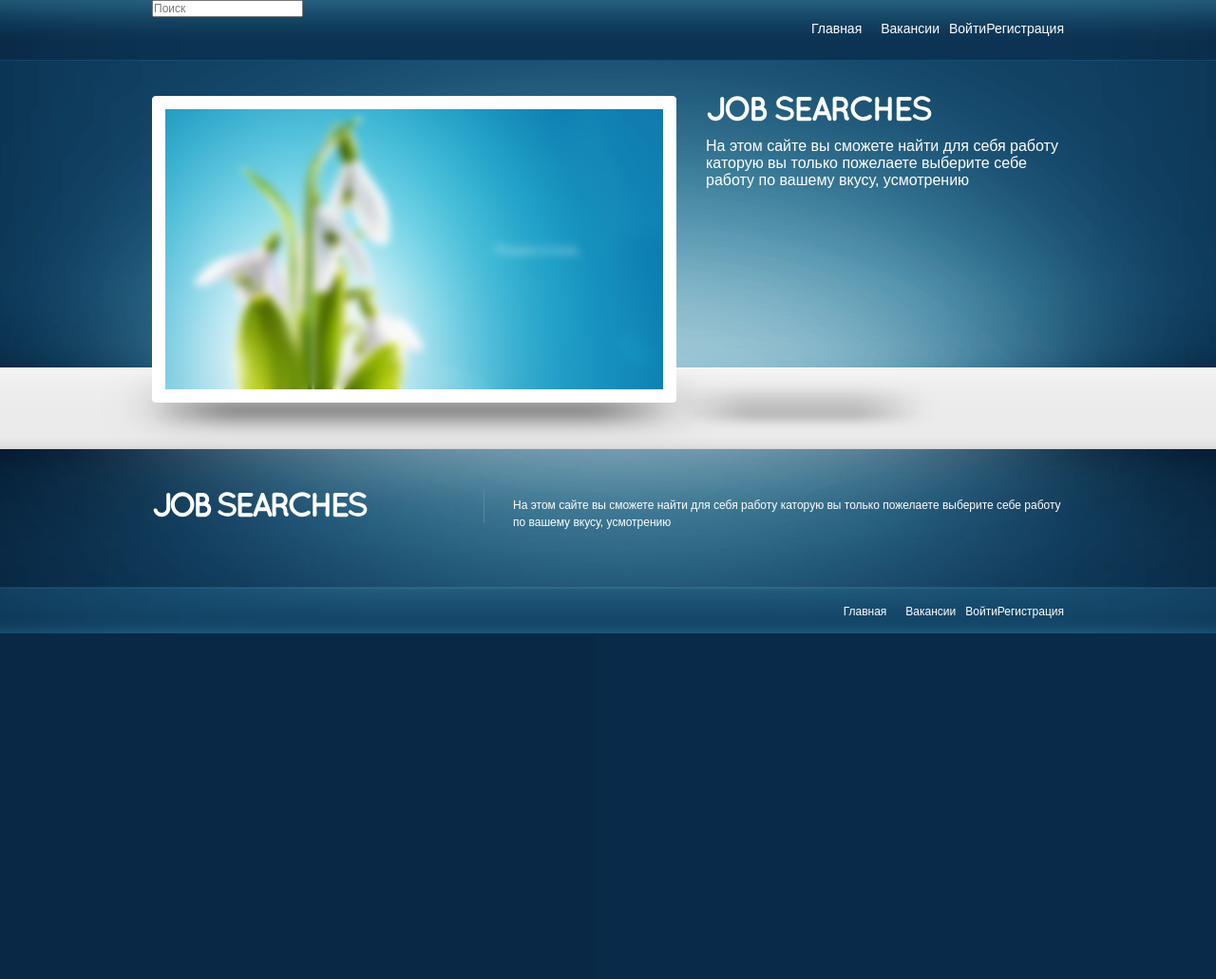
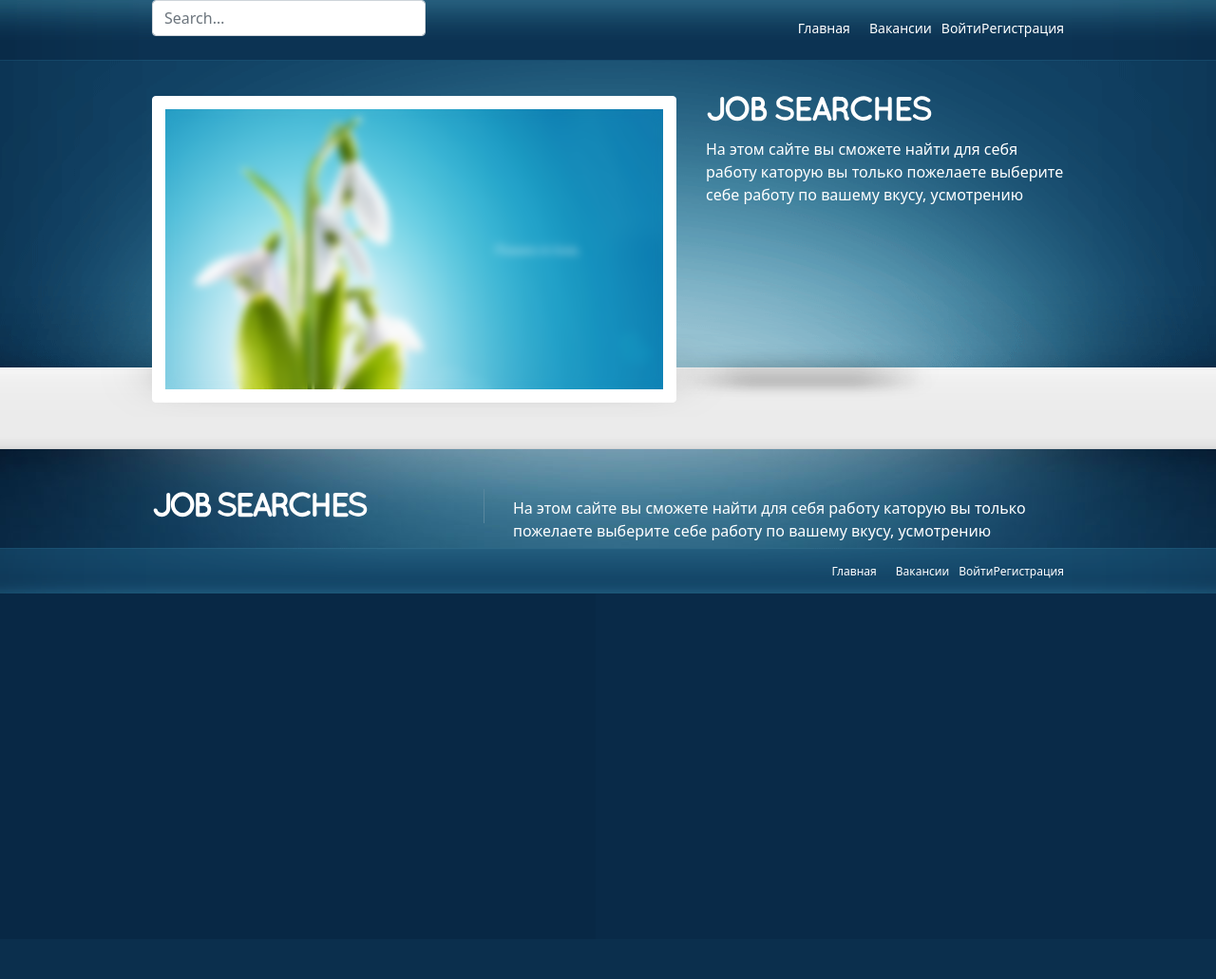
Before and after one commit to Kwasli/work_search, a Django app: page /all/job/ in a window 1280 px wide. Shown: the whole page at 95% size. After the commit the page ends 625 px from the top, so only its background shows below. Run offline with Django 3.2, Linux system fonts and the light colour scheme; data that the repository does not hold is empty.

Commit message:
edit search

```diff
--- a/backend/apps/job/templates/job_list.html
+++ b/backend/apps/job/templates/job_list.html
@@ -11,7 +11,7 @@
     <div class="card-body">
       <h5 class="card-title">{{job.name}}</h5>
       <p class="card-text">{{job.salary}}</p>
-      <a href="{% url 'job_detail' job.id %}" class="btn btn-primary">Подробнее</a>
+      <a href="{% url 'job_detail' job.id %}" class="btn btn-secondary">Подробнее</a>
     </div>
   </div>
 
--- a/backend/apps/job/views.py
+++ b/backend/apps/job/views.py
@@ -4,6 +4,7 @@
 from django.views.generic import TemplateView, DetailView, ListView
 
 class IndexPage(TemplateView):
+    model = Job
     template_name = "index.html"
     context_object_name = "job"
 
--- a/backend/templates/base.html
+++ b/backend/templates/base.html
@@ -18,7 +18,7 @@
 
 <link rel="stylesheet" href="{% static 'css/superfish.css' %}" type="text/css" media="all" />
 
-
+<link href="https://cdn.jsdelivr.net/npm/bootstrap@5.1.3/dist/css/bootstrap.min.css" rel="stylesheet" integrity="sha384-1BmE4kWBq78iYhFldvKuhfTAU6auU8tT94WrHftjDbrCEXSU1oBoqyl2QvZ6jIW3" crossorigin="anonymous">
 
 </head>
 
@@ -43,6 +43,8 @@
 
       <!-- menu -->
 
+
+
       <ul class="ambitios_menu">
 
         <li><a href="{% url 'index' %}"><span><span>Главная</span></span></a>
@@ -58,13 +60,17 @@
     <li><a href="{% url 'logout' %}">Выйти</a></li>
     {% endif %}
       </ul>
-
+      <div style="width: 30%;" class="my-2 my-md-0 flex-grow-1 flex-md-grow-0 order-first order-md-last">
         <form action="{% url 'search' %}" method="get">
           <div class="input-icon">
-            <span class="input-icon-addon"></span>
-            <input name="query" type="text" value="" class="form-control" placeholder="Поиск" aria-label="Search in website">
+            <span class="input-icon-addon">
+              <!-- Download SVG icon from http://tabler-icons.io/i/search -->
+              <!-- <svg xmlns="http://www.w3.org/2000/svg" class="icon" width="24" height="24" viewBox="0 0 24 24" stroke-width="2" stroke="currentColor" fill="none" stroke-linecap="round" stroke-linejoin="round"><path stroke="none" d="M0 0h24v24H0z" fill="none"/><circle cx="10" cy="10" r="7" /><line x1="21" y1="21" x2="15" y2="15" /></svg> -->
+            </span>
+            <input name="query" type="text" value="" class="form-control" placeholder="Search…" aria-label="Search in website">
           </div>
         </form>
+      </div>
       <!-- EOF menu -->
 
     </div>
@@ -205,6 +211,8 @@
 
 </div>
 
+<script src="https://cdn.jsdelivr.net/npm/bootstrap@5.1.3/dist/js/bootstrap.bundle.min.js" integrity="sha384-ka7Sk0Gln4gmtz2MlQnikT1wXgYsOg+OMhuP+IlRH9sENBO0LRn5q+8nbTov4+1p" crossorigin="anonymous"></script>
+
 <script src="{% static 'js/jquery-1.3.2.min.js' %}" type="text/javascript"></script>
 <script src="{% static 'js/cufon-yui.js' %}" type="text/javascript"></script>
 <script src="{% static 'js/cufon-replace.js' %}" type="text/javascript"></script>
```
